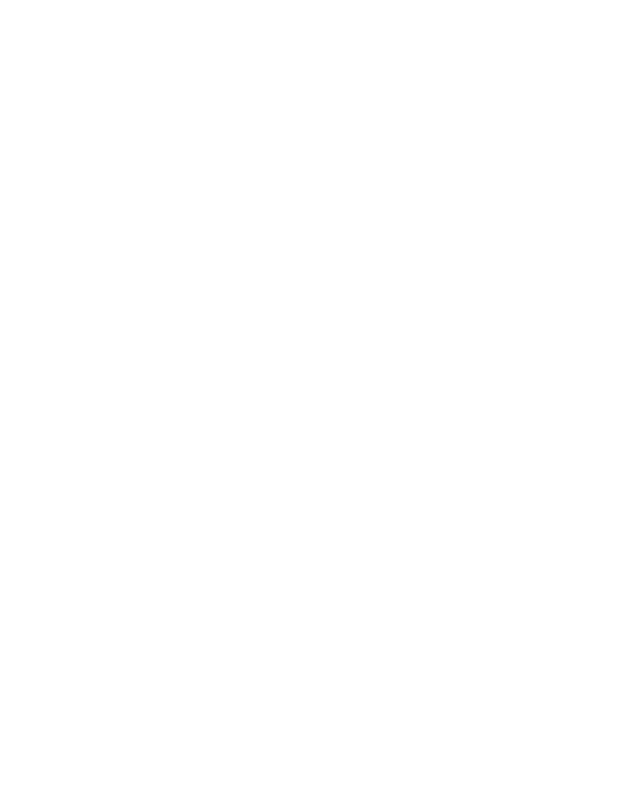
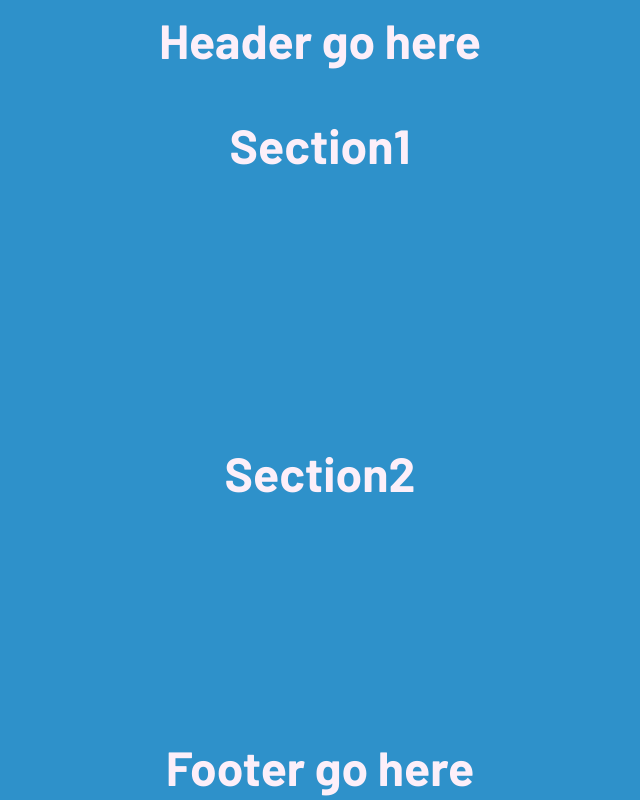
Before and after one commit to paulelden/calculator, a plain HTML site: page index.html in a window 1280 px wide. Shown: the whole page, without its empty margins (320-960 px from the left). Drawn offline with Linux system fonts and the light colour scheme.

Commit message:
Did basic colors and font, laid out page into sections

```diff
--- a/index.css
+++ b/index.css
@@ -0,0 +1,75 @@
+@import url('https://fonts.googleapis.com/css2?family=Barlow:ital,wght@0,100;0,200;0,300;0,400;0,500;0,600;0,700;0,800;0,900;1,100;1,200;1,300;1,400;1,500;1,600;1,700;1,800;1,900&display=swap');
+
+* {
+    /* border: 2px red solid; */
+    background-color: #2e91ca;
+
+}
+
+/* elements */
+
+body {
+    height: 100vh;
+    width: 100vw;
+    margin: 0%;
+    padding: 0%;
+    display: flex;
+    flex-direction: column;
+    align-items: center;
+    font-family: Barlow, Ubuntu, sans-serif;
+    font-weight: 700;
+    color: #FCEFF9;
+    font-size: 3em;
+}
+
+/* classes */
+
+
+/* IDs */
+
+#header {
+    display: flex;
+    align-items: center;
+    justify-content: center;
+    height: 10%;
+    width: 100%;
+    margin: 0%;
+}
+
+#container {
+    display: flex;
+    flex-direction: column;
+    align-items: center;
+    justify-content: center;
+    height: 90%;
+    width: 100%;
+    margin: 0%;
+}
+
+#section1 {
+    display: flex;
+    align-items: center;
+    justify-content: center;
+    height: 20%;
+    width: 100%;
+    margin: 0%;
+}
+
+#section2 {
+    display: flex;
+    flex-direction: column;
+    align-items: center;
+    justify-content: center;
+    height: 80%;
+    width: 100%;
+    margin: 0%;
+}
+
+#footer {
+    display: flex;
+    align-items: center;
+    justify-content: center;
+    height: 10%;
+    width: 100%;
+    margin: 0%;
+}
--- a/index.html
+++ b/index.html
@@ -9,6 +9,15 @@
     <link rel="stylesheet" href="./index.css">
 </head>
 <body>
-
+    <div id="header">Header go here</div>
+    <div id="container">
+        <div id="section1">
+            <span>Section1</span>
+        </div>
+        <div id="section2">
+            <span>Section2</span>
+        </div>
+        <div id="footer">Footer go here</div>
+    </div>
 </body>
 </html>
--- a/index.js
+++ b/index.js
@@ -0,0 +1,4 @@
+const bgColor = '2e91ca';
+const buttonColor1 = '1A281F';
+const buttonColo2 = 'AAFAC8';
+const fontColor = 'FCEFF9';
```
